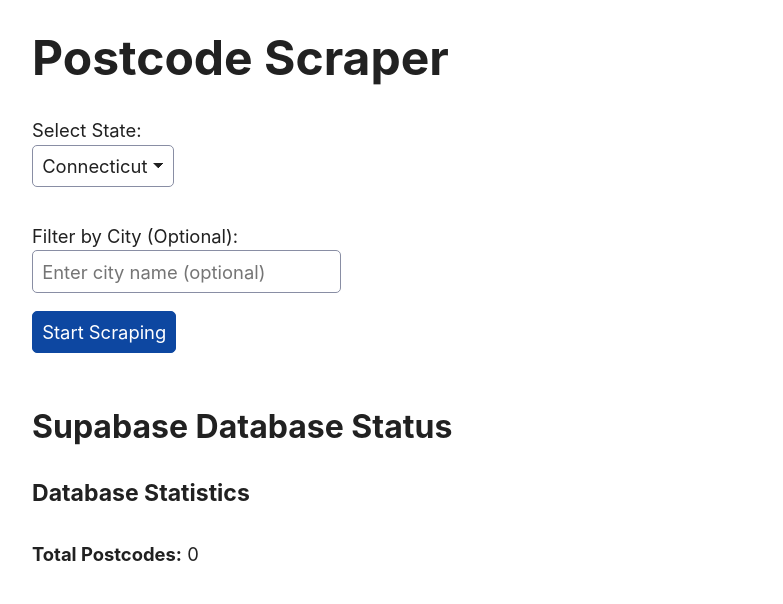
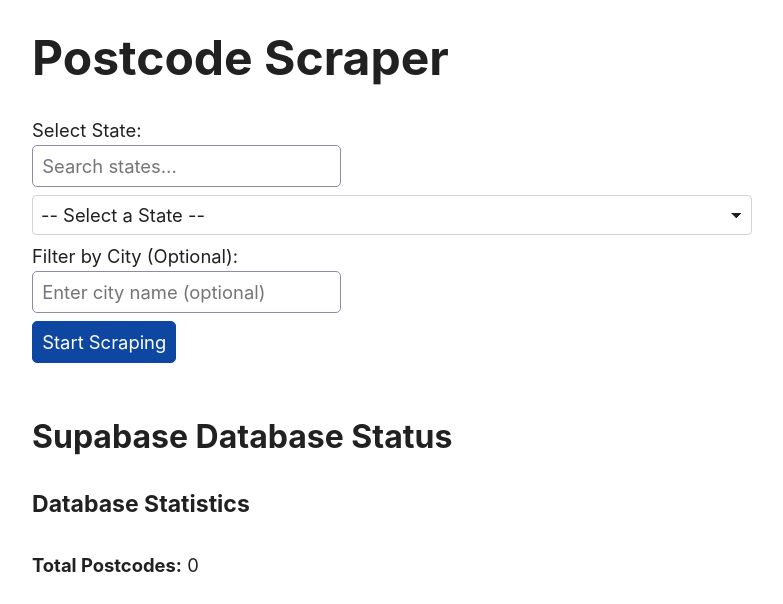
Before and after one commit to KyPython/Post-Code-Scraper, a Flask app: page / in a window 1280 px wide. Shown: the top 604 px of the page, without its empty margins (248-1031 px from the left). Run offline with Flask 3, Linux system fonts and the light colour scheme; data that the repository does not hold is empty; some libraries are stand-ins or nearby versions.

Commit message:
All 50 States

```diff
--- a/app.py
+++ b/app.py
@@ -76,8 +76,16 @@ def ensure_jobs_table_exists():
             logger.error(f"Error checking jobs table: {e}")
             return False
 
-# Define states for the dropdown
-STATES = ["Connecticut", "New York", "California", "Texas", "Florida"]
+# Define all US states for the dropdown
+STATES = [
+    "Alabama", "Alaska", "Arizona", "Arkansas", "California", "Colorado", "Connecticut",
+    "Delaware", "Florida", "Georgia", "Hawaii", "Idaho", "Illinois", "Indiana", "Iowa",
+    "Kansas", "Kentucky", "Louisiana", "Maine", "Maryland", "Massachusetts", "Michigan",
+    "Minnesota", "Mississippi", "Missouri", "Montana", "Nebraska", "Nevada", "New Hampshire",
+    "New Jersey", "New Mexico", "New York", "North Carolina", "North Dakota", "Ohio", "Oklahoma",
+    "Oregon", "Pennsylvania", "Rhode Island", "South Carolina", "South Dakota", "Tennessee",
+    "Texas", "Utah", "Vermont", "Virginia", "Washington", "West Virginia", "Wisconsin", "Wyoming"
+]
 
 # Run setup tasks at import time instead of using before_first_request
 def setup_app():
--- a/scraper/geonames_scraper.py
+++ b/scraper/geonames_scraper.py
@@ -11,27 +11,56 @@ from supabase_utils.db_client import insert_and_get_id, insert_postcode_data, ge
 # --- State Mapping ---
 # (Add more states as needed)
 STATE_MAP = {
+    "Alabama": {"abbr": "AL", "slug": "alabama"},
+    "Alaska": {"abbr": "AK", "slug": "alaska"},
+    "Arizona": {"abbr": "AZ", "slug": "arizona"},
+    "Arkansas": {"abbr": "AR", "slug": "arkansas"},
+    "California": {"abbr": "CA", "slug": "california"},
+    "Colorado": {"abbr": "CO", "slug": "colorado"},
     "Connecticut": {"abbr": "CT", "slug": "connecticut"},
+    "Delaware": {"abbr": "DE", "slug": "delaware"},
+    "Florida": {"abbr": "FL", "slug": "florida"},
+    "Georgia": {"abbr": "GA", "slug": "georgia"},
+    "Hawaii": {"abbr": "HI", "slug": "hawaii"},
+    "Idaho": {"abbr": "ID", "slug": "idaho"},
+    "Illinois": {"abbr": "IL", "slug": "illinois"},
+    "Indiana": {"abbr": "IN", "slug": "indiana"},
+    "Iowa": {"abbr": "IA", "slug": "iowa"},
+    "Kansas": {"abbr": "KS", "slug": "kansas"},
+    "Kentucky": {"abbr": "KY", "slug": "kentucky"},
+    "Louisiana": {"abbr": "LA", "slug": "louisiana"},
+    "Maine": {"abbr": "ME", "slug": "maine"},
+    "Maryland": {"abbr": "MD", "slug": "maryland"},
+    "Massachusetts": {"abbr": "MA", "slug": "massachusetts"},
+    "Michigan": {"abbr": "MI", "slug": "michigan"},
+    "Minnesota": {"abbr": "MN", "slug": "minnesota"},
+    "Mississippi": {"abbr": "MS", "slug": "mississippi"},
+    "Missouri": {"abbr": "MO", "slug": "missouri"},
+    "Montana": {"abbr": "MT", "slug": "montana"},
+    "Nebraska": {"abbr": "NE", "slug": "nebraska"},
+    "Nevada": {"abbr": "NV", "slug": "nevada"},
+    "New Hampshire": {"abbr": "NH", "slug": "new-hampshire"},
+    "New Jersey": {"abbr": "NJ", "slug": "new-jersey"},
+    "New Mexico": {"abbr": "NM", "slug": "new-mexico"},
     "New York": {"abbr": "NY", "slug": "new-york"},
-    "California": {"abbr": "CA", "slug": "california"},
+    "North Carolina": {"abbr": "NC", "slug": "north-carolina"},
+    "North Dakota": {"abbr": "ND", "slug": "north-dakota"},
+    "Ohio": {"abbr": "OH", "slug": "ohio"},
+    "Oklahoma": {"abbr": "OK", "slug": "oklahoma"},
+    "Oregon": {"abbr": "OR", "slug": "oregon"},
+    "Pennsylvania": {"abbr": "PA", "slug": "pennsylvania"},
+    "Rhode Island": {"abbr": "RI", "slug": "rhode-island"},
+    "South Carolina": {"abbr": "SC", "slug": "south-carolina"},
+    "South Dakota": {"abbr": "SD", "slug": "south-dakota"},
+    "Tennessee": {"abbr": "TN", "slug": "tennessee"},
     "Texas": {"abbr": "TX", "slug": "texas"},
-    "Florida": {"abbr": "FL", "slug": "florida"},
-    "Illinois": {"abbr": "IL", "slug": "illinois"},
-    "Pennsylvania": {"abbr": "PA", "slug": "pennsylvania"},
-    "Ohio": {"abbr": "OH", "slug": "ohio"},
-    "Georgia": {"abbr": "GA", "slug": "georgia"},
-    "North Carolina": {"abbr": "NC", "slug": "north-carolina"},
-    "Michigan": {"abbr": "MI", "slug": "michigan"},
-    "New Jersey": {"abbr": "NJ", "slug": "new-jersey"},
+    "Utah": {"abbr": "UT", "slug": "utah"},
+    "Vermont": {"abbr": "VT", "slug": "vermont"},
     "Virginia": {"abbr": "VA", "slug": "virginia"},
     "Washington": {"abbr": "WA", "slug": "washington"},
-    "Arizona": {"abbr": "AZ", "slug": "arizona"},
-    "Massachusetts": {"abbr": "MA", "slug": "massachusetts"},
-    "Tennessee": {"abbr": "TN", "slug": "tennessee"},
-    "Indiana": {"abbr": "IN", "slug": "indiana"},
-    "Missouri": {"abbr": "MO", "slug": "missouri"},
-    "Maryland": {"abbr": "MD", "slug": "maryland"},
-    # Add all other states...
+    "West Virginia": {"abbr": "WV", "slug": "west-virginia"},
+    "Wisconsin": {"abbr": "WI", "slug": "wisconsin"},
+    "Wyoming": {"abbr": "WY", "slug": "wyoming"}
 }
 
 
--- a/templates/index.html
+++ b/templates/index.html
@@ -10,23 +10,51 @@
         .job-status { margin-top: 20px; padding: 10px; border: 1px solid #ccc; }
         .results-table { margin-top: 15px; }
         .hidden { display: none; }
+        .custom-select-wrapper {
+            position: relative;
+            width: 100%;
+        }
+
+        select#state {
+            width: 100%;
+            padding: 8px;
+            border-radius: 4px;
+            border: 1px solid #ced4da;
+        }
+
+        select#state option {
+            padding: 8px;
+        }
+
+        /* Make the dropdown more mobile-friendly */
+        @media (max-width: 768px) {
+            .custom-select-wrapper {
+                width: 100%;
+            }
+        }
     </style>
 </head>
 <body>
     <h1>Postcode Scraper</h1>
 
     <form id="scrape-form">
+        <div class="form-group">
             <label for="state">Select State:</label>
-        <select name="state" id="state">
+            <select name="state" id="state" class="form-control">
+                <option value="">-- Select a State --</option>
                 {% for state in states %}
                     <option value="{{ state }}">{{ state }}</option>
                 {% endfor %}
             </select>
-        <br><br>
+        </div>
+
+        <div class="form-group mt-3">
             <label for="city">Filter by City (Optional):</label>
-        <input type="text" name="city" id="city" placeholder="Enter city name (optional)">
-        <div style="margin-top: 10px;">
-            <button type="submit">Start Scraping</button>
+            <input type="text" name="city" id="city" class="form-control" placeholder="Enter city name (optional)">
+        </div>
+
+        <div class="form-group mt-3">
+            <button type="submit" class="btn btn-primary">Start Scraping</button>
         </div>
     </form>
 
@@ -292,6 +320,43 @@
                 requestInfoStatus.textContent = `Error: ${error.message}`;
             }
         });
+
+        // Add a simple search filter to the state dropdown
+        document.addEventListener('DOMContentLoaded', function() {
+            const stateSelect = document.getElementById('state');
+
+            // Create a wrapper div for the custom select
+            const wrapper = document.createElement('div');
+            wrapper.className = 'custom-select-wrapper';
+            stateSelect.parentNode.insertBefore(wrapper, stateSelect);
+
+            // Create a search input
+            const searchInput = document.createElement('input');
+            searchInput.type = 'text';
+            searchInput.className = 'form-control mb-2';
+            searchInput.placeholder = 'Search states...';
+            wrapper.appendChild(searchInput);
+
+            // Move the select into the wrapper
+            wrapper.appendChild(stateSelect);
+
+            // Add event listener for the search input
+            searchInput.addEventListener('input', function() {
+                const filter = this.value.toLowerCase();
+                const options = stateSelect.options;
+
+                for (let i = 0; i < options.length; i++) {
+                    const option = options[i];
+                    const txtValue = option.textContent || option.innerText;
+
+                    if (txtValue.toLowerCase().indexOf(filter) > -1) {
+                        option.style.display = "";
+                    } else {
+                        option.style.display = "none";
+                    }
+                }
+            });
+        });
     </script>
 </body>
 </html>
```
Lines whose indentation alone changed are shown as unchanged.
